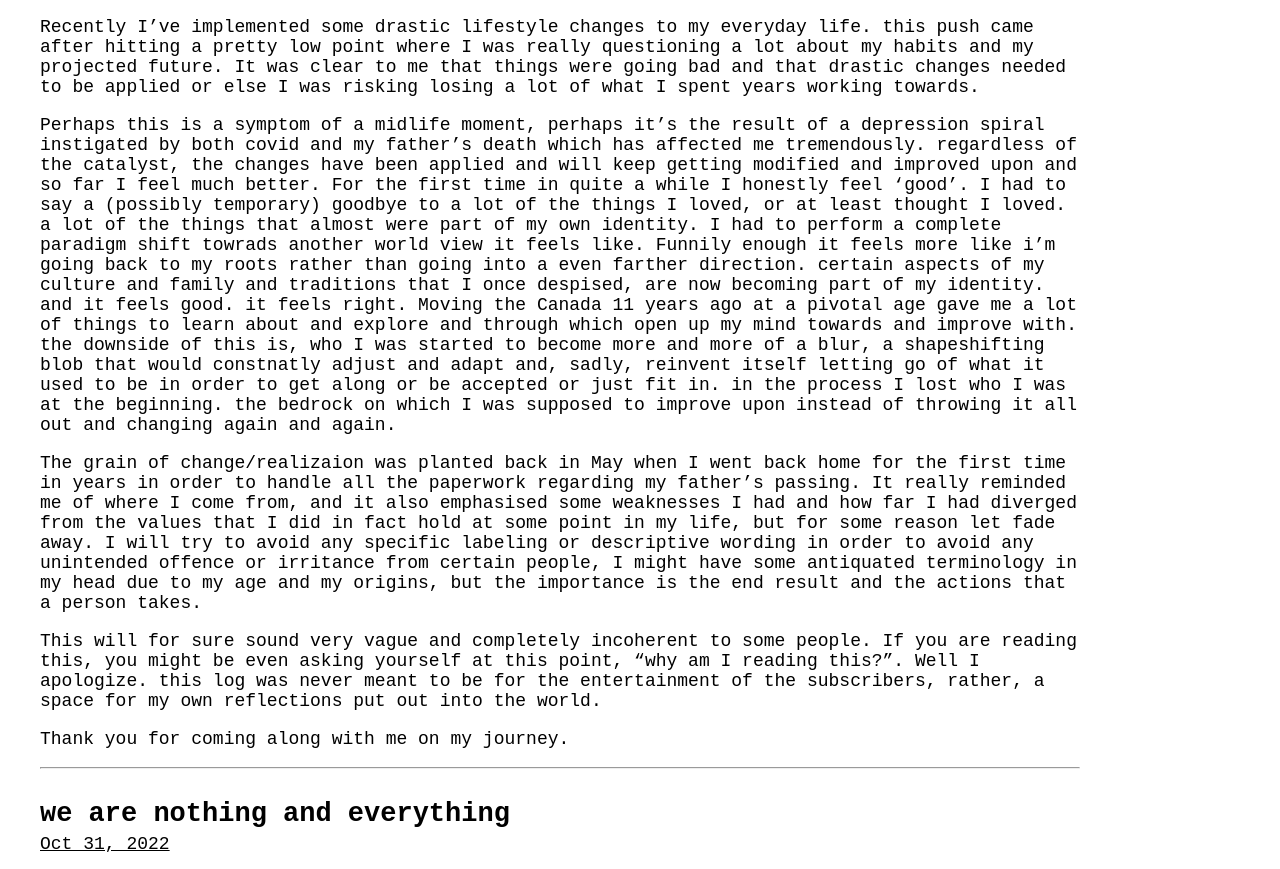
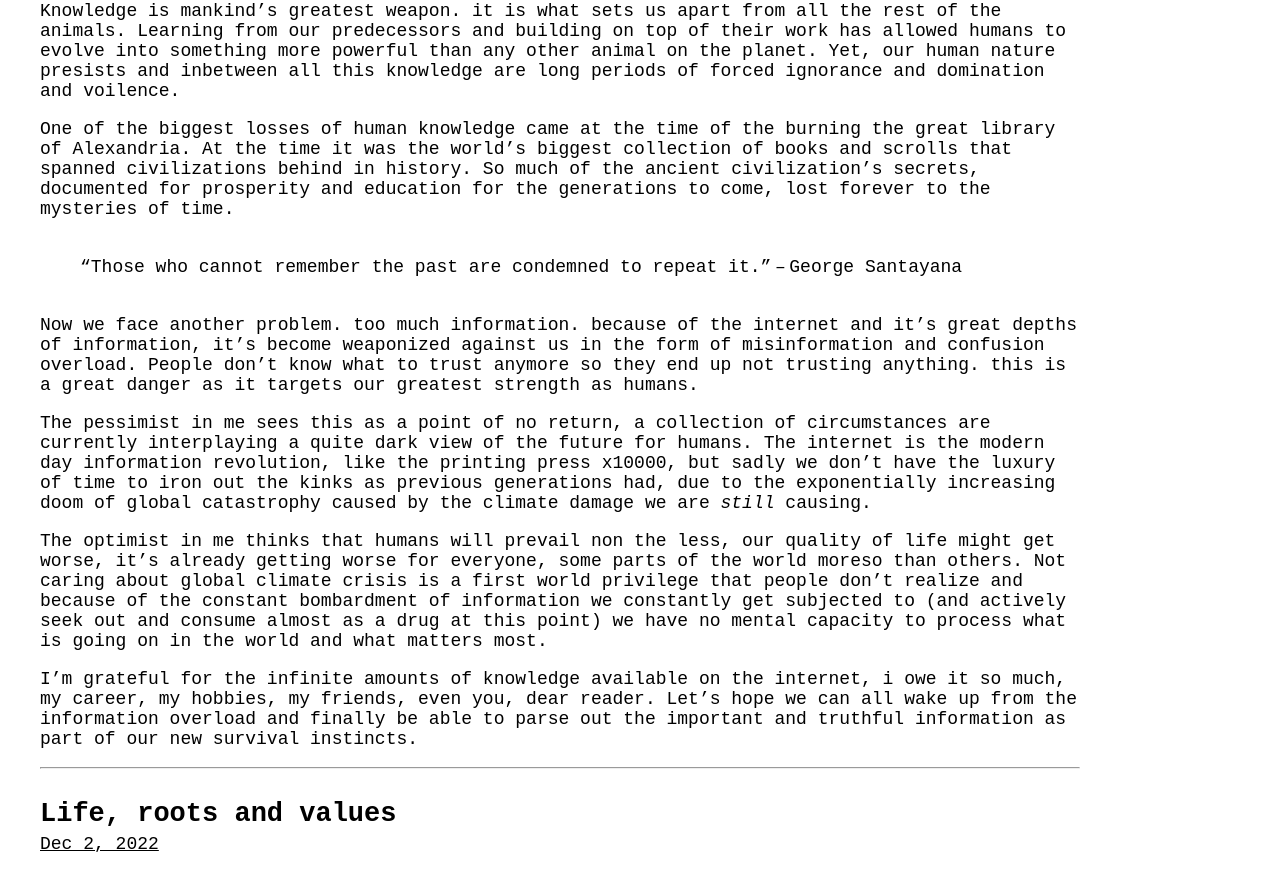
Before and after one commit to 256k/256KLABS, a Jekyll site: the page built from _pages/logs.md, in a window 1280 px wide and 1400 px high, scrolled down 682 px. Shown: the part 293-1162 px from the top of the window. Built offline with Jekyll 4.4.1, drawn with Linux system fonts in a browser that asks for light colours; some of the changed text lies outside the part shown; grey boxes are pictures that could not be loaded.

Commit message:
New post 2023-02-10-knowledge-is-power

```diff
--- a/_includes/footer.html
+++ b/_includes/footer.html
@@ -1,8 +1,7 @@
 <footer class="container">
       <hr>
       <p>{{ site.time | date: '%Y' }} | <a target="_blank" href="https://www.github.com/256k">github</a> -
-      <strike><a href="">twitter</a></strike> -
-        <a target="_blank" href="https://c.im/@256k">mastodon</a> -
+        <a target="_blank" href="https://twitter.com/fayek">twitter</a> -
         <a target="_blank" href="https://www.youtube.com/channel/UCjB1kddbAqQmzbhSGsqFCug">youtube</a> -
         <a target="_blank" href="https://www.instagram.com/fayek/">instagram</a> -
         <a target="_blank" href="mailto:256k.labs@gmail.com">email</a></p>
--- /dev/null
+++ b/_posts/2023-02-10-knowledge-is-power.md
@@ -0,0 +1,36 @@
+---
+layout: post
+title: "Knowledge is power"
+date: 2023-02-10
+---
+
+<figure>
+<img src="{{site.baseurl}}/assets/images/AlexLibrary.jpg">
+<figcaption>The modern Library of Alexandria in Alexandria, Egypt.
+</figcaption>
+</figure>
+
+
+
+Knowledge is mankind's greatest weapon. it is what sets us apart from all the rest of the animals.
+Learning from our predecessors and building on top of their work has allowed humans to evolve into something more powerful than any other animal on the planet.
+Yet, our human nature presists and inbetween all this knowledge are long periods of forced ignorance and domination and voilence.
+
+One of the biggest losses of human knowledge came at the time of the burning the great library of Alexandria. At the time it was the world's biggest collection of books and scrolls that spanned civilizations behind in history.
+So much of the ancient civilization's secrets, documented for prosperity and education for the generations to come, lost forever to the mysteries of time.
+<br>
+<br>
+<blockquote>“Those who cannot remember the past are condemned to repeat it.” – George Santayana
+</blockquote>
+<br>
+Now we face another problem. too much information. because of the internet and it's great depths of information, it's become weaponized against us in the form of misinformation and confusion overload.
+People don't know what to trust anymore so they end up not trusting anything. this is a great danger as it targets our greatest strength as humans.
+
+The pessimist in me sees this as a point of no return, a collection of circumstances are currently interplaying a quite dark view of the future for humans.
+The internet is the modern day information revolution, like the printing press x10000, but sadly we don't have the luxury of time to iron out the kinks as previous generations had, due to the exponentially increasing doom of global catastrophy caused by the climate damage we are *still* causing.
+
+The optimist in me thinks that humans will prevail non the less, our quality of life might get worse, it's already getting worse for everyone, some parts of the world moreso than others.
+Not caring about global climate crisis is a first world privilege that people don't realize and because of the constant bombardment of information we constantly get subjected to (and actively seek out and consume almost as a drug at this point) we have no mental capacity to process what is going on in the world and what matters most.
+
+I'm grateful for the infinite amounts of knowledge available on the internet, i owe it so much, my career, my hobbies, my friends, even you, dear reader.
+Let's hope we can all wake up from the information overload and finally be able to parse out the important and truthful information as part of our new survival instincts.
```
Also changed, not shown: 1 other file.
